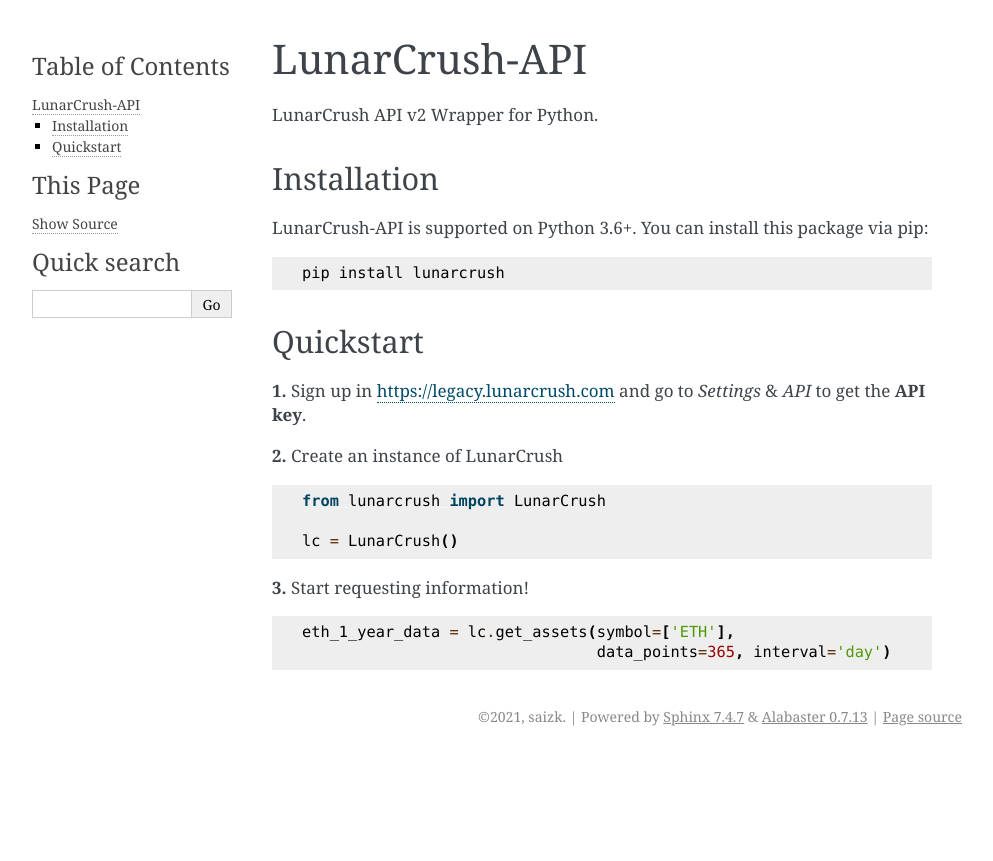
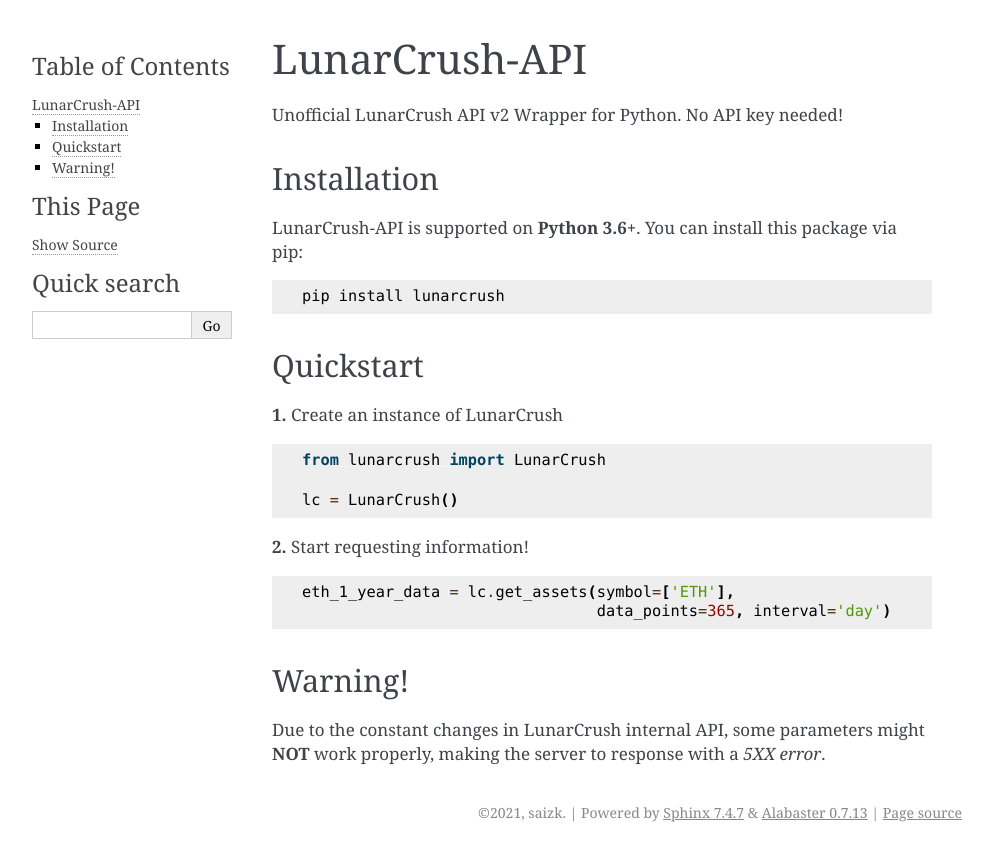
Before and after one commit to saizk/LunarCrushAPI, a Sphinx documentation site: the page built from docs/source/README.md, in a window 1280 px wide. Shown: the top 861 px of the page, without its empty margins (148-1141 px from the left). Built offline with Sphinx 7.4.7, drawn with Linux system fonts in a browser that asks for light colours.

Commit message:
Updated docs

````diff
--- a/docs/source/README.md
+++ b/docs/source/README.md
@@ -1,15 +1,13 @@
 # LunarCrush-API
-LunarCrush API v2 Wrapper for Python.
+Unofficial LunarCrush API v2 Wrapper for Python. No API key needed!
 
 ## Installation
-LunarCrush-API is supported on Python 3.6+. You can install this package via pip:
+LunarCrush-API is supported on **Python 3.6+**. You can install this package via pip:
 ```
 pip install lunarcrush
 ```
 ## Quickstart
-**1.** Sign up in <https://legacy.lunarcrush.com> and go to *Settings* & *API* to get the **API key**.
-
-**2.** Create an instance of LunarCrush
+**1.** Create an instance of LunarCrush
 
 ```Python
 from lunarcrush import LunarCrush
@@ -17,9 +15,12 @@
 lc = LunarCrush()
 ```
 
-**3.** Start requesting information!
+**2.** Start requesting information!
 
 ```Python
 eth_1_year_data = lc.get_assets(symbol=['ETH'],
                                 data_points=365, interval='day')
 ```
+
+## Warning!
+Due to the constant changes in LunarCrush internal API, some parameters might **NOT** work properly, making the server to response with a *5XX error*.
````
